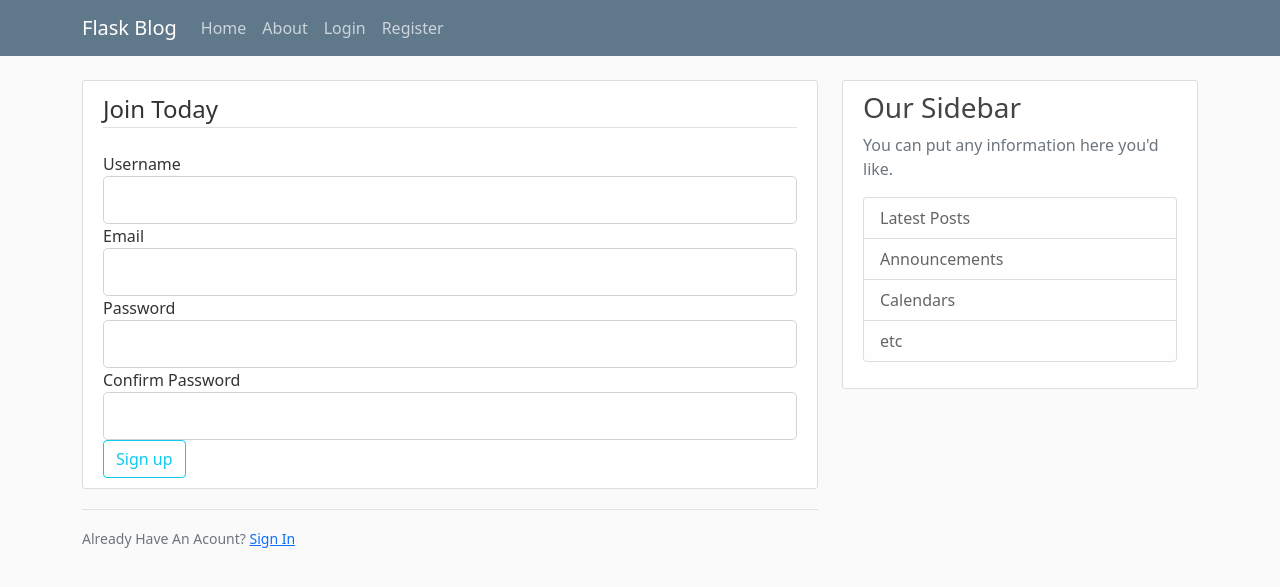
After one commit to Killer1504/Flask-Tutorial, a Flask app: page /register in a window 1280 px wide. The commit adds this page. Shown: the top 587 px of the page. Run offline with Flask 2, Linux system fonts and the light colour scheme; some libraries are stand-ins or nearby versions.

Commit message:
forms and user input

```diff
--- a/flaskr/__init__.py
+++ b/flaskr/__init__.py
@@ -1,24 +1,26 @@
-from flask import Flask, render_template
-
+from flask import Flask, render_template, url_for, flash, redirect
+from .forms import ResgistrationForm, LoginForm
 
 posts = [
     {
-        "author" : "Thanh Hung",
-        "title" : "Blog post 1",
+        "author": "Thanh Hung",
+        "title": "Blog post 1",
         "content": "First post Content",
-        "date_posted" : "TuesDay, October 12"
+        "date_posted": "TuesDay, October 12"
     },
     {
-        "author" : "Kim Duyen",
-        "title" : "Blog post 2",
+        "author": "Kim Duyen",
+        "title": "Blog post 2",
         "content": "Second post Content",
-        "date_posted" : "TuesDay, October 12"
+        "date_posted": "TuesDay, October 12"
     }
 ]
+
 
 def create_app():
 
     app = Flask(__name__)
+    app.config['SECRET_KEY'] = 'c7adee6da8ee93a3fb4c08b54ae2073c'
 
     @app.route("/")
     @app.route("/home")
@@ -29,4 +31,23 @@ def create_app():
     def about():
         return render_template("about.html", title="About")
 
+    @app.route("/register", methods=['GET','POST'])
+    def register():
+        _form = ResgistrationForm()
+        if _form.validate_on_submit():
+            flash(f'Account created for {_form.username.data}!', 'success')
+            return redirect(url_for('home'))
+        return render_template('register.html', title='Register', form=_form)
+
+
+    @app.route("/login", methods=['GET','POST'])
+    def login():
+        _form = LoginForm()
+        if _form.validate_on_submit():
+            if _form.email.data == "admin@blog.com" and _form.password.data == 'password':
+                flash('You have been login!', "success")
+                return redirect(url_for('home'))
+            else:
+                flash('Login Unsuccessful, Please check username or password!', "danger")
+        return render_template('login.html', title='Login', form=_form)
     return app
--- /dev/null
+++ b/flaskr/forms.py
@@ -0,0 +1,22 @@
+from flask_wtf import FlaskForm
+from wtforms import StringField, PasswordField, SubmitField, BooleanField
+from wtforms.validators import DataRequired, Length, Email, EqualTo
+
+import email_validator
+
+
+class ResgistrationForm(FlaskForm):
+    username = StringField('Username', validators=[
+                           DataRequired(), Length(min=2, max=20)])
+    email = StringField('Email', validators=[DataRequired(), Email()])
+    password = PasswordField('Password', validators=[DataRequired()])
+    confirm_password = PasswordField('Confirm Password', validators=[
+                                     DataRequired(), EqualTo('password')])
+    submit = SubmitField('Sign up')
+
+
+class LoginForm(FlaskForm):
+    email = StringField('Email', validators=[DataRequired(), Email()])
+    password = PasswordField('Password', validators=[DataRequired()])
+    remember = BooleanField('Remember Me')
+    submit = SubmitField('Log in')
--- /dev/null
+++ b/flaskr/static/main.css
@@ -0,0 +1,80 @@
+body {
+    background: #fafafa;
+    color: #333333;
+    margin-top: 5rem;
+  }
+
+  h1, h2, h3, h4, h5, h6 {
+    color: #444444;
+  }
+
+  .bg-steel {
+    background-color: #5f788a;
+  }
+
+  .site-header .navbar-nav .nav-link {
+    color: #cbd5db;
+  }
+
+  .site-header .navbar-nav .nav-link:hover {
+    color: #ffffff;
+  }
+
+  .site-header .navbar-nav .nav-link.active {
+    font-weight: 500;
+  }
+
+  .content-section {
+    background: #ffffff;
+    padding: 10px 20px;
+    border: 1px solid #dddddd;
+    border-radius: 3px;
+    margin-bottom: 20px;
+  }
+
+  .article-title {
+    color: #444444;
+  }
+
+  a.article-title:hover {
+    color: #428bca;
+    text-decoration: none;
+  }
+
+  .article-content {
+    white-space: pre-line;
+  }
+
+  .article-img {
+    height: 65px;
+    width: 65px;
+    margin-right: 16px;
+  }
+
+  .article-metadata {
+    padding-bottom: 1px;
+    margin-bottom: 4px;
+    border-bottom: 1px solid #e3e3e3
+  }
+
+  .article-metadata a:hover {
+    color: #333;
+    text-decoration: none;
+  }
+
+  .article-svg {
+    width: 25px;
+    height: 25px;
+    vertical-align: middle;
+  }
+
+  .account-img {
+    height: 125px;
+    width: 125px;
+    margin-right: 20px;
+    margin-bottom: 16px;
+  }
+
+  .account-heading {
+    font-size: 2.5rem;
+  }
--- a/flaskr/templates/layout.html
+++ b/flaskr/templates/layout.html
@@ -2,6 +2,15 @@
 <html>
 
 <head>
+    <!-- Required meta tags -->
+    <meta charset="utf-8">
+    <meta name="viewport" content="width=device-width, initial-scale=1">
+
+    <!-- Bootstrap CSS -->
+    <link href="https://cdn.jsdelivr.net/npm/bootstrap@5.1.3/dist/css/bootstrap.min.css" rel="stylesheet" integrity="sha384-1BmE4kWBq78iYhFldvKuhfTAU6auU8tT94WrHftjDbrCEXSU1oBoqyl2QvZ6jIW3" crossorigin="anonymous">
+
+    <link rel="stylesheet"  type="text/css" href="{{ url_for('static', filename='main.css') }}">
+
     {% if title %}
     <title>Flask Blog - {{title}}</title>
     {% else %}
@@ -11,8 +20,73 @@
 </head>
 
 <body>
-    {% block content %}
-    {% endblock %}
+    <header class="site-header">
+        <nav class="navbar navbar-expand-md navbar-dark bg-steel fixed-top">
+            <div class="container">
+                <a class="navbar-brand mr-4" href="/">Flask Blog</a>
+                <button class="navbar-toggler" type="button" data-toggle="collapse" data-target="#navbarToggle"
+                    aria-controls="navbarToggle" aria-expanded="false" aria-label="Toggle navigation">
+                    <span class="navbar-toggler-icon"></span>
+                </button>
+                <div class="collapse navbar-collapse" id="navbarToggle">
+                    <div class="navbar-nav mr-auto">
+                        <a class="nav-item nav-link" href="{{ url_for('home') }}">Home</a>
+                        <a class="nav-item nav-link" href="{{ url_for('about') }}">About</a>
+                    </div>
+                    <!-- Navbar Right Side -->
+                    <div class="navbar-nav">
+                        <a class="nav-item nav-link" href="{{ url_for('login') }}">Login</a>
+                        <a class="nav-item nav-link" href="{{ url_for('register') }}">Register</a>
+                    </div>
+                </div>
+            </div>
+        </nav>
+    </header>
+
+    <main role="main" class="container">
+        <div class="row">
+            <div class="col-md-8">
+                {% with messages = get_flashed_messages(with_categories=true) %}
+                    {% if messages %}
+                        {% for category, message in messages %}
+                            <div class="alert alert-{{ category }}">
+                                {{ message }}
+                            </div>
+                        {% endfor %}
+                    {% endif %}
+                {% endwith %}
+                {% block content %}{% endblock %}
+            </div>
+            <div class="col-md-4">
+                <div class="content-section">
+                    <h3>Our Sidebar</h3>
+                    <p class='text-muted'>You can put any information here you'd like.
+                    <ul class="list-group">
+                        <li class="list-group-item list-group-item-light">Latest Posts</li>
+                        <li class="list-group-item list-group-item-light">Announcements</li>
+                        <li class="list-group-item list-group-item-light">Calendars</li>
+                        <li class="list-group-item list-group-item-light">etc</li>
+                    </ul>
+                    </p>
+                </div>
+            </div>
+        </div>
+    </main>
+
+    <!-- Optional JavaScript; choose one of the two! -->
+
+    <!-- Option 1: Bootstrap Bundle with Popper -->
+    <script src="https://code.jquery.com/jquery-3.2.1.slim.min.js"
+        integrity="sha384-KJ3o2DKtIkvYIK3UENzmM7KCkRr/rE9/Qpg6aAZGJwFDMVNA/GpGFF93hXpG5KkN"
+        crossorigin="anonymous"></script>
+    <script src="https://cdnjs.cloudflare.com/ajax/libs/popper.js/1.12.9/umd/popper.min.js"
+        integrity="sha384-ApNbgh9B+Y1QKtv3Rn7W3mgPxhU9K/ScQsAP7hUibX39j7fakFPskvXusvfa0b4Q"
+        crossorigin="anonymous"></script>
+    <script src="https://maxcdn.bootstrapcdn.com/bootstrap/4.0.0/js/bootstrap.min.js"
+        integrity="sha384-JZR6Spejh4U02d8jOt6vLEHfe/JQGiRRSQQxSfFWpi1MquVdAyjUar5+76PVCmYl"
+        crossorigin="anonymous"></script>
+
+
 </body>
 
 </html>
--- /dev/null
+++ b/flaskr/templates/register.html
@@ -0,0 +1,78 @@
+{% extends "layout.html" %}
+
+{% block content %}
+<div class="content-section">
+    <form method="POST" action="">
+        {{ form.hidden_tag() }}
+        <fieldset class="form-group">
+            <legend class="border-bottom mb-4">Join Today</legend>
+            <div class="form-group">
+                {{ form.username.label(class="form-control-label") }}
+
+                {% if form.username.errors %}
+                    {{ form.username(class="form-control  form-control-lg is-invalid") }}
+                    <div class="invalid-feedback">
+                        {% for error in form.username.errors %}
+                            <span>{{ error }}</span>
+                        {% endfor %}
+                    </div>
+                {% else %}
+                    {{ form.username(class="form-control  form-control-lg") }}
+                {% endif %}
+
+            </div>
+
+            <div class="form-group">
+                {{ form.email.label(class="form-control-label") }}
+                {% if form.email.errors %}
+                    {{ form.email(class="form-control  form-control-lg is-invalid") }}
+                    <div class="invalid-feedback">
+                        {% for error in form.email.errors %}
+                            <span>{{ error }}</span>
+                        {% endfor %}
+                    </div>
+                {% else %}
+                    {{ form.email(class="form-control  form-control-lg") }}
+                {% endif %}
+            </div>
+
+            <div class="form-group">
+                {{ form.password.label(class="form-control-label") }}
+                {% if form.password.errors %}
+                    {{ form.password(class="form-control  form-control-lg is-invalid") }}
+                    <div class="invalid-feedback">
+                        {% for error in form.password.errors %}
+                            <span>{{ error }}</span>
+                        {% endfor %}
+                    </div>
+                {% else %}
+                    {{ form.password(class="form-control  form-control-lg") }}
+                {% endif %}
+            </div>
+
+            <div class="form-group">
+                {{ form.confirm_password.label(class="form-control-label") }}
+                {% if form.confirm_password.errors %}
+                    {{ form.confirm_password(class="form-control  form-control-lg is-invalid") }}
+                    <div class="invalid-feedback">
+                        {% for error in form.confirm_password.errors %}
+                            <span>{{ error }}</span>
+                        {% endfor %}
+                    </div>
+                {% else %}
+                    {{ form.confirm_password(class="form-control  form-control-lg") }}
+                {% endif %}
+            </div>
+        </fieldset>
+        <div class="form-group">
+            {{ form.submit(class="btn btn-outline-info") }}
+        </div>
+    </form>
+</div>
+
+<div class="border-top pt-3">
+    <small class="text-muted">
+        Already Have An Acount? <a class="ml-2" href="{{ url_for('login') }}">Sign In</a>
+    </small>
+</div>
+{% endblock %}
```
Also changed, not shown: flaskr/templates/home.html (+10 -4 lines), flaskr/templates/login.html (added, +56 -0 lines).
